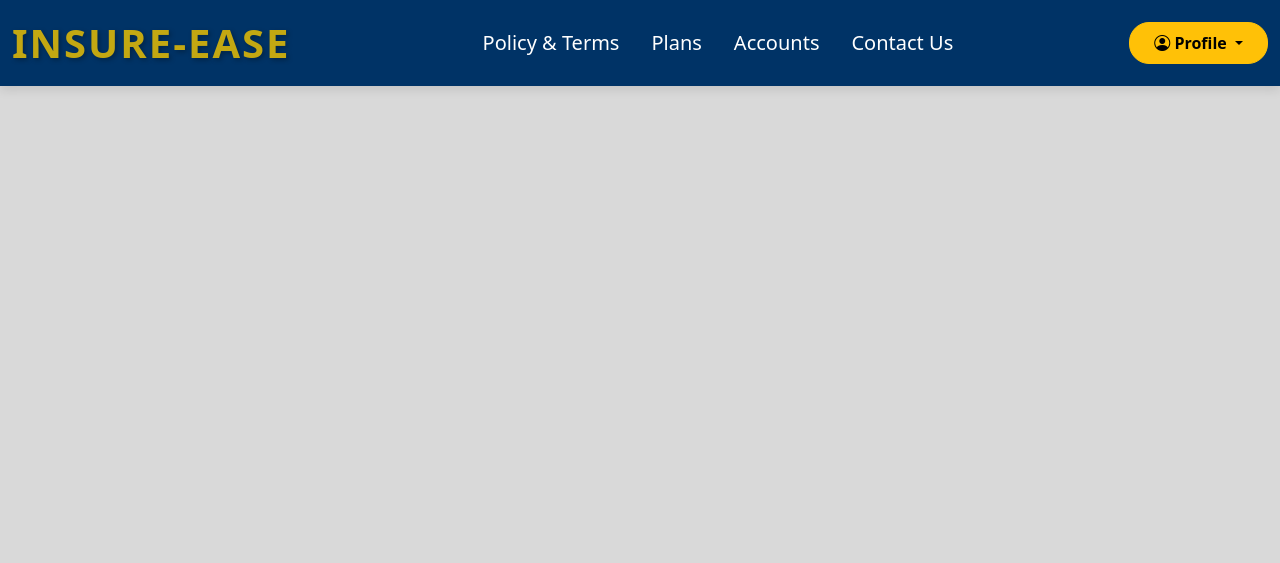
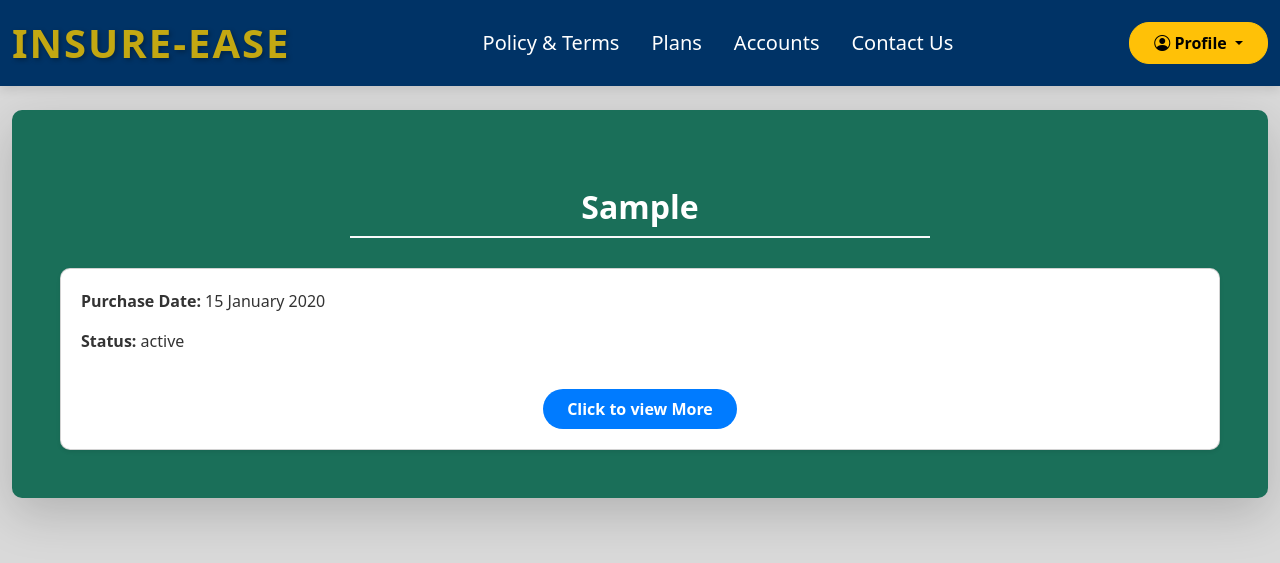
Before and after one commit to KadenNYP/ISPJ_Group5C, a Flask app: page /claims_info in a window 1280 px wide. Shown: the top 563 px of the page. Run offline with Flask 3, Linux system fonts and the light colour scheme; a user stored in the database is signed in; tables that the repository leaves empty hold one stand-in row (values such as "Sample post").

Commit message:
Implement & update : Viewing Claims Made List page + database table for Claim_general_info & ClaimID

```diff
--- a/app/Templates/user/Claim_Info.html
+++ /dev/null
@@ -1,10 +0,0 @@
-<link rel="stylesheet" href="{{ url_for('static', filename='css/purchase.css') }}">
-
-{% extends "base.html" %}
-
-{% block title %}Claims Information{% endblock %}
-
-{% block content %}
-
-<script src="{{ url_for('route.serve_security_file', filename='CopyPaste_Restriction.js') }}"></script>
-{% endblock %}
--- /dev/null
+++ b/app/Templates/user/Claim_Info_list.html
@@ -0,0 +1,22 @@
+<link rel="stylesheet" href="{{ url_for('static', filename='css/purchased_plans_claims_list.css') }}">
+
+{% extends "base.html" %}
+
+{% block title %}Plan Details{% endblock %}
+
+{% block content %}
+<div class="purchase-p-info-form shadow-lg p-5">
+    {% for claims in claim_lists %}
+    <h2 class="text-center text-white mb-4">{{ claims.claim.claim_num }}</h2>
+    <div class="card shadow-sm">
+        <div class="card-body">
+            <p><strong>Purchase Date:</strong> {{ claims.general_info.date_of_claim.strftime('%d %B %Y') }}</p>
+            <p><strong>Status:</strong> {{ claims.claim.status }}</p>
+            <div class="text-center">
+                <a href="" class="btn btn-primary btn-lg px-4">Click to view More</a>
+            </div>
+        </div>
+    </div>
+    {% endfor %}
+</div>
+{% endblock %}
--- a/app/Templates/user/Purchase_Plans_list.html
+++ b/app/Templates/user/Purchase_Plans_list.html
@@ -1,4 +1,4 @@
-<link rel="stylesheet" href="{{ url_for('static', filename='css/purchased_plans.css') }}">
+<link rel="stylesheet" href="{{ url_for('static', filename='css/purchased_plans_claims_list.css') }}">
 
 {% extends "base.html" %}
 
--- a/app/Templates/user/profile.html
+++ b/app/Templates/user/profile.html
@@ -54,7 +54,7 @@
                                 {% endif %}
 
                                 {% if has_claim_info %}
-                                    <a href="{{ url_for('route.claims_info') }}" class="btn btn-outline-primary me-2 mb-2">
+                                    <a href="{{ url_for('route.claim_info') }}" class="btn btn-outline-primary me-2 mb-2">
                                         <i class="bi bi-card-list me-2"></i>View My Claims
                                     </a>
                                 {% else %}
--- a/app/auth.py
+++ b/app/auth.py
@@ -125,7 +125,7 @@ def profile():
     has_billing_info = db.session.query(BillingAddress).filter_by(email=current_user.email).first() is not None
     has_payment_info = db.session.query(Payment).filter_by(email=current_user.email).first() is not None
     has_complete_info = has_billing_info and has_payment_info
-    has_claim_info = False
+    has_claim_info = db.session.query(ClaimID).filter_by(email=current_user.email).first() is not None
 
     return render_template('user/profile.html', user=current_user, has_purchased_plan=has_purchased_plan, has_billing_info=has_complete_info, has_claim_info=has_claim_info)
 
@@ -148,12 +148,12 @@ def userdb():
 
     return render_template('user/userdb.html', role_filter=role_filter, user_list=user_list, count=count, mask_email=mask_email)
 
+
 @auth.route('view_billing_address', methods=["GET", "POST"])
 @login_required
 def view_billing_address():
     user_id = request.args.get('user_id', 0)
     print(user_id)
-
 
     billingaddress_list = BillingAddress.query.filter(BillingAddress.user_id == user_id).first()
 
--- a/app/models.py
+++ b/app/models.py
@@ -123,7 +123,6 @@ class Claim_general_info(db.Model):
     policy_num = db.Column(db.String(10), nullable=False)
     reason_for_claim = db.Column(db.String(255), nullable=False)
     date_of_claim = db.Column(db.TIMESTAMP, server_default=func.current_timestamp(), nullable=False)
-    status = db.Column(db.String(50), default="In Progress")
 
     user = db.relationship('User', backref=db.backref('Claims_General', lazy=True))
 
@@ -152,6 +151,7 @@ class ClaimID(db.Model):
     claim_num = db.Column(db.String(10), unique=True, nullable=False)
     general_id = db.Column(db.Integer, db.ForeignKey('Claims_General.id'), nullable=False)
     specific_id = db.Column(db.Integer, db.ForeignKey('Claims_Specific.id'), nullable=False)
+    status = db.Column(db.String(50), default="In Progress")
 
     general_info = db.relationship('Claim_general_info', backref=db.backref('claim_metadata', lazy=True))
     specific_info = db.relationship('Claim_specific_info', backref=db.backref('claim_metadata', lazy=True))
--- a/app/route.py
+++ b/app/route.py
@@ -279,7 +279,7 @@ def general_info(token):
 
     if request.method == 'POST':
         reason_for_claim = request.form.get('reason')
-        date_of_claim = datetime.now().strftime('%Y-%m-%d')
+        date_of_claim = datetime.now()
         consent = request.form.get('consent')
 
         if not reason_for_claim or not consent:
@@ -377,9 +377,9 @@ def specific_info(token):
 @route.route('/claims/confirmation', methods=['GET'])
 @login_required
 def claim_confirmation():
-    general_info = Claim_general_info.query.filter_by(email=current_user.email).first()
-    specific_info = Claim_specific_info.query.filter_by(email=current_user.email).first()
-    claim_meta = ClaimID.query.filter_by(email=current_user.email).first()
+    general_info = Claim_general_info.query.filter_by(email=current_user.email).order_by(Claim_general_info.id.desc()).first()
+    specific_info = Claim_specific_info.query.filter_by(email=current_user.email).order_by(Claim_specific_info.id.desc()).first()
+    claim_meta = ClaimID.query.filter_by(email=current_user.email).order_by(ClaimID.id.desc()).first()
 
     return render_template("login-Home/Claim_Confirmation.html", current_user=current_user, general_info=general_info, specific_info=specific_info, claim_meta=claim_meta)
 
@@ -387,7 +387,20 @@ def claim_confirmation():
 @route.route('/claims_info', methods=['GET'])
 @login_required
 def claim_info():
-    return render_template("user/Claim_Info.html", current_user=current_user)
+    claims = db.session.query(ClaimID, Claim_general_info).join(Claim_general_info, Claim_general_info.id == ClaimID.general_id).filter(ClaimID.email == current_user.email).all()
+    claim_lists = []
+
+    for claim, general_info in claims:
+
+        token = current_app.serializer.dumps({'claim_num': claim.claim_num})
+
+        claim_lists.append({
+            "claim": claim,
+            "general_info": general_info,
+            "token": token
+        })
+
+    return render_template("user/Claim_Info_list.html", current_user=current_user, claim_lists=claim_lists)
 
 
 @route.route('/security_features/<path:filename>')
```
Also changed, not shown: app/static/css/purchased_plans_claims_list.css (renamed from app/static/css/purchased_plans.css).
